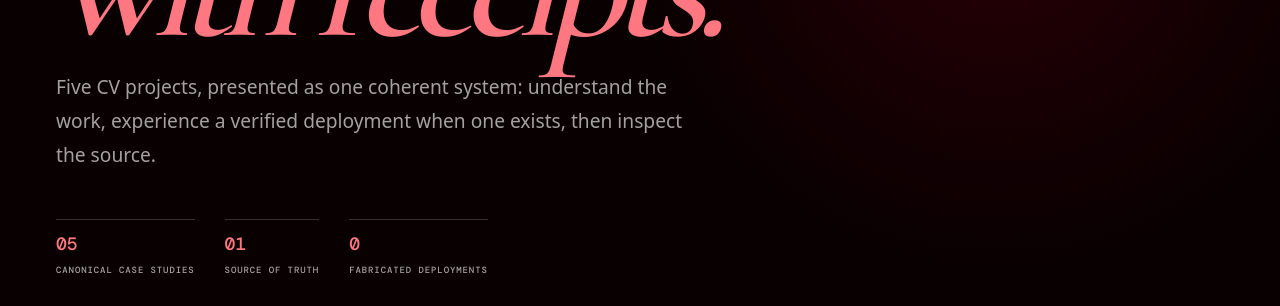
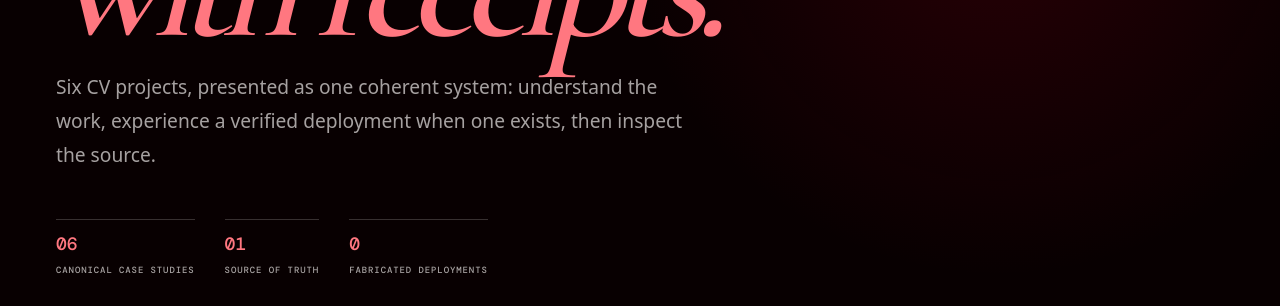
Before and after one commit to yorayriniwnl/Portfolio-Ayush-Roy, a Next.js app: page /projects in a window 1280 px wide. Shown: the part 385-691 px from the top of the page. Built offline with nearby package versions, Linux system fonts and the light colour scheme; no server answers.

Commit message:
feat: present six canonical case studies

```diff
--- a/src/components/ProjectIndex.tsx
+++ b/src/components/ProjectIndex.tsx
@@ -10,9 +10,9 @@ export function ProjectIndex({ projects }: { projects: readonly Project[] }) {
         <div className="container">
           <span className="technical">YOR / SELECTED ENGINEERING WORK</span>
           <h1 id="projects-title" className="display">Projects<br /><em>with receipts.</em></h1>
-          <p className="projects-index-deck">Five CV projects, presented as one coherent system: understand the work, experience a verified deployment when one exists, then inspect the source.</p>
+          <p className="projects-index-deck">Six CV projects, presented as one coherent system: understand the work, experience a verified deployment when one exists, then inspect the source.</p>
           <div className="projects-index-proof" aria-label="Project index rules">
-            <span><b>05</b> canonical case studies</span>
+            <span><b>06</b> canonical case studies</span>
             <span><b>01</b> source of truth</span>
             <span><b>0</b> fabricated deployments</span>
           </div>
```
